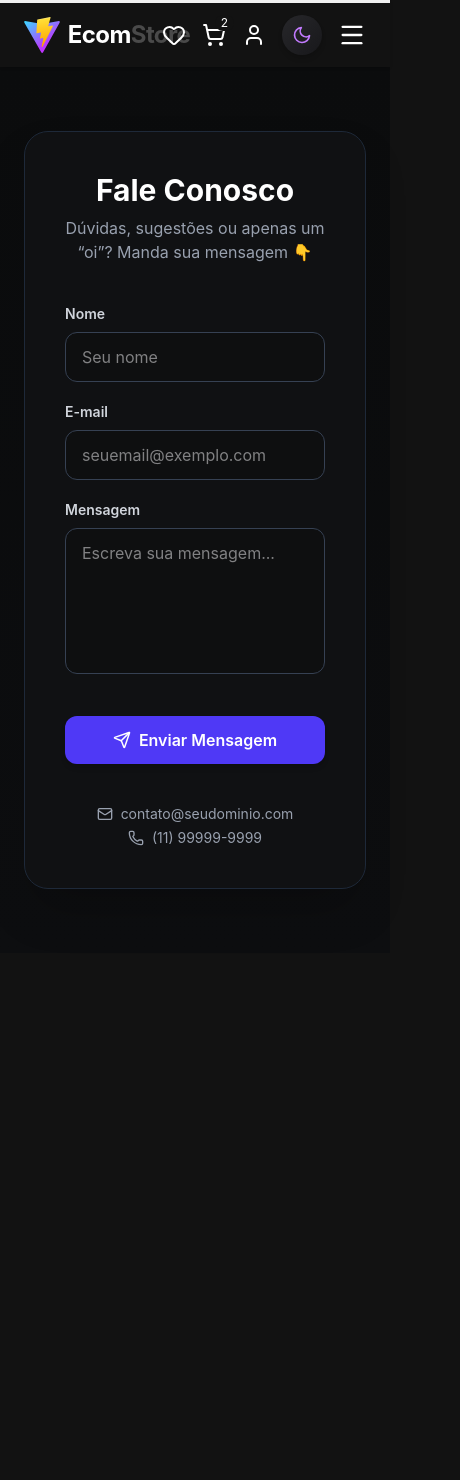
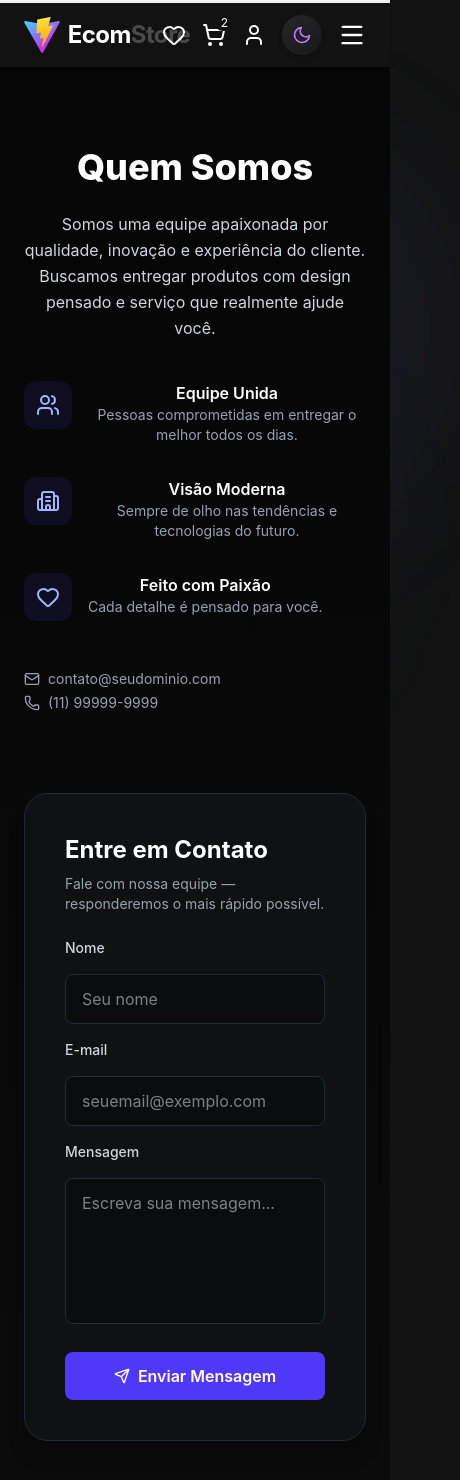
Before and after one commit to allansf29/e-commerce, a React (Vite) app in the folder Front-End/: page /contact in a window 390 px wide. Shown: the top 1480 px of the page, 460 px wide, since content can reach past the window. Before the commit the page ends 953 px from the top, so only its background shows below. Built offline with nearby package versions, Linux system fonts and the light colour scheme.

Commit message:
Melhorando a aba de contato visualmente mais dinâmico e responsivo.

```diff
--- a/Front-End/src/pages/Contact.tsx
+++ b/Front-End/src/pages/Contact.tsx
@@ -1,110 +1,183 @@
-import { Mail, Phone, Send } from "lucide-react";
-import { motion } from "framer-motion";
+import React, { useState } from "react";
+import { Mail, Phone, Users, Building2, Heart, Send } from "lucide-react";
+import { motion, AnimatePresence } from "framer-motion";
 
 export default function Contact() {
+  const [name, setName] = useState("");
+  const [email, setEmail] = useState("");
+  const [message, setMessage] = useState("");
+  const [sending, setSending] = useState(false);
+  const [sent, setSent] = useState(false);
+  const [error, setError] = useState<string | null>(null);
+
+  function validate() {
+    if (!name.trim() || !email.trim() || !message.trim()) {
+      setError("Preencha todos os campos.");
+      return false;
+    }
+    // simples validação de e-mail
+    if (!/^\S+@\S+\.\S+$/.test(email)) {
+      setError("E-mail inválido.");
+      return false;
+    }
+    setError(null);
+    return true;
+  }
+
+  const handleSubmit = (e: React.FormEvent) => {
+    e.preventDefault();
+    if (!validate()) return;
+
+    setSending(true);
+    setError(null);
+
+    setTimeout(() => {
+      setSending(false);
+      setSent(true);
+      setName("");
+      setEmail("");
+      setMessage("");
+      setTimeout(() => setSent(false), 3500);
+    }, 900);
+  };
+
   return (
-    <section className="min-h-screen flex items-center justify-center bg-gradient-to-b from-gray-50 to-gray-100 dark:from-[#0b0c0d] dark:to-[#0d0e10] px-6 py-16">
-      {/* 🔹 Fundo animado sutil */}
-      <motion.div
-        className="absolute inset-0 -z-10 overflow-hidden"
-        initial={{ opacity: 0 }}
-        animate={{ opacity: 0.3 }}
-        transition={{ duration: 1 }}
-      >
+    <section className="min-h-screen bg-gradient-to-b from-gray-50 to-gray-100 dark:from-[#060607] dark:to-[#0b0b0c] px-6 lg:px-16 py-20">
+      <div className="absolute inset-0 -z-10 pointer-events-none">
         <motion.div
-          className="absolute top-32 left-16 w-80 h-80 bg-indigo-500/20 blur-[100px] rounded-full"
+          className="absolute left-10 top-24 w-[420px] h-[420px] rounded-full bg-indigo-500/10 dark:bg-indigo-400/6 blur-3xl"
           animate={{ y: [0, 30, 0] }}
-          transition={{ duration: 12, repeat: Infinity, ease: "easeInOut" }}
+          transition={{ duration: 18, repeat: Infinity, ease: "easeInOut" }}
         />
         <motion.div
-          className="absolute bottom-16 right-20 w-96 h-96 bg-blue-500/15 blur-[100px] rounded-full"
+          className="absolute right-10 bottom-20 w-[420px] h-[420px] rounded-full bg-blue-400/8 dark:bg-blue-400/6 blur-3xl"
           animate={{ y: [0, -30, 0] }}
-          transition={{ duration: 14, repeat: Infinity, ease: "easeInOut" }}
+          transition={{ duration: 20, repeat: Infinity, ease: "easeInOut" }}
         />
-      </motion.div>
+      </div>
 
-      {/* 🔹 Card principal */}
-      <motion.div
-        className="relative z-10 max-w-xl w-full bg-white/90 dark:bg-[#111214]/90 backdrop-blur-lg border border-gray-200 dark:border-gray-800 rounded-3xl shadow-2xl p-10"
-        initial={{ opacity: 0, y: 40 }}
-        animate={{ opacity: 1, y: 0 }}
-        transition={{ duration: 0.8, ease: "easeOut" }}
-      >
-        {/* Cabeçalho */}
-        <div className="text-center mb-10">
-          <h2 className="text-3xl sm:text-4xl font-bold text-gray-900 dark:text-white">
-            Fale Conosco
-          </h2>
-          <p className="text-gray-600 dark:text-gray-400 mt-2">
-            Dúvidas, sugestões ou apenas um “oi”? Manda sua mensagem 👇
+      <div className="max-w-7xl mx-auto flex flex-col lg:flex-row gap-20 items-start">
+        <motion.div
+          className="flex-1 text-center lg:text-left"
+          initial={{ opacity: 0, x: -20 }}
+          animate={{ opacity: 1, x: 0 }}
+          transition={{ duration: 0.6 }}
+        >
+          <h1 className="text-4xl lg:text-5xl font-extrabold text-gray-900 dark:text-white mb-6">
+            Quem Somos
+          </h1>
+
+          <p className="text-gray-600 dark:text-gray-300 max-w-xl leading-relaxed mb-10">
+            Somos uma equipe apaixonada por qualidade, inovação e experiência do cliente.
+            Buscamos entregar produtos com design pensado e serviço que realmente ajude você.
           </p>
-        </div>
 
-        {/* Formulário */}
-        <form className="flex flex-col gap-5">
-          <div>
-            <label className="block text-sm font-semibold text-gray-700 dark:text-gray-300 mb-2">
-              Nome
-            </label>
-            <input
-              type="text"
-              placeholder="Seu nome"
-              className="w-full px-4 py-3 rounded-xl border border-gray-300 dark:border-gray-700
-                         bg-gray-50 dark:bg-[#0e0f10] text-gray-900 dark:text-gray-100
-                         focus:outline-none focus:ring-2 focus:ring-indigo-500 transition-all"
-            />
+          <div className="grid grid-cols-1 sm:grid-cols-2 lg:grid-cols-3 gap-8">
+            <div className="flex items-start gap-4">
+              <div className="p-3 bg-indigo-50 dark:bg-indigo-900/20 rounded-xl">
+                <Users className="text-indigo-600 dark:text-indigo-300" />
+              </div>
+              <div>
+                <h4 className="font-semibold text-gray-900 dark:text-white">Equipe Unida</h4>
+                <p className="text-sm text-gray-600 dark:text-gray-400">Pessoas comprometidas em entregar o melhor todos os dias.</p>
+              </div>
+            </div>
+
+            <div className="flex items-start gap-4">
+              <div className="p-3 bg-indigo-50 dark:bg-indigo-900/20 rounded-xl">
+                <Building2 className="text-indigo-600 dark:text-indigo-300" />
+              </div>
+              <div>
+                <h4 className="font-semibold text-gray-900 dark:text-white">Visão Moderna</h4>
+                <p className="text-sm text-gray-600 dark:text-gray-400">Sempre de olho nas tendências e tecnologias do futuro.</p>
+              </div>
+            </div>
+
+            <div className="flex items-start gap-4">
+              <div className="p-3 bg-indigo-50 dark:bg-indigo-900/20 rounded-xl">
+                <Heart className="text-indigo-600 dark:text-indigo-300" />
+              </div>
+              <div>
+                <h4 className="font-semibold text-gray-900 dark:text-white">Feito com Paixão</h4>
+                <p className="text-sm text-gray-600 dark:text-gray-400">Cada detalhe é pensado para você.</p>
+              </div>
+            </div>
           </div>
 
-          <div>
-            <label className="block text-sm font-semibold text-gray-700 dark:text-gray-300 mb-2">
-              E-mail
-            </label>
+          <div className="mt-12 text-sm text-gray-600 dark:text-gray-400">
+            <p className="mb-1 flex items-center gap-2"><Mail className="w-4 h-4" /> contato@seudominio.com</p>
+            <p className="flex items-center gap-2"><Phone className="w-4 h-4" /> (11) 99999-9999</p>
+          </div>
+        </motion.div>
+
+        {/* RIGHT: Formulário */}
+        <motion.div
+          className="w-full max-w-lg bg-white dark:bg-[#0f1112] border border-gray-200 dark:border-gray-800 rounded-3xl p-10 shadow-xl"
+          initial={{ opacity: 0, x: 20 }}
+          animate={{ opacity: 1, x: 0 }}
+          transition={{ duration: 0.6 }}
+        >
+          <h2 className="text-2xl font-bold text-gray-900 dark:text-white mb-2">Entre em Contato</h2>
+          <p className="text-sm text-gray-600 dark:text-gray-400 mb-6">Fale com nossa equipe — responderemos o mais rápido possível.</p>
+
+          <form onSubmit={handleSubmit} className="flex flex-col gap-4">
+            <label className="text-sm font-medium text-gray-700 dark:text-gray-300">Nome</label>
             <input
-              type="email"
+              aria-label="nome"
+              value={name}
+              onChange={(e) => setName(e.target.value)}
+              className="w-full px-4 py-3 rounded-lg border border-gray-200 dark:border-gray-800 bg-gray-50 dark:bg-[#0b0c0d] text-gray-900 dark:text-gray-100 focus:outline-none focus:ring-2 focus:ring-indigo-500 transition cursor-text"
+              placeholder="Seu nome"
+            />
+
+            <label className="text-sm font-medium text-gray-700 dark:text-gray-300">E-mail</label>
+            <input
+              aria-label="email"
+              value={email}
+              onChange={(e) => setEmail(e.target.value)}
+              className="w-full px-4 py-3 rounded-lg border border-gray-200 dark:border-gray-800 bg-gray-50 dark:bg-[#0b0c0d] text-gray-900 dark:text-gray-100 focus:outline-none focus:ring-2 focus:ring-indigo-500 transition cursor-text"
               placeholder="seuemail@exemplo.com"
-              className="w-full px-4 py-3 rounded-xl border border-gray-300 dark:border-gray-700
-                         bg-gray-50 dark:bg-[#0e0f10] text-gray-900 dark:text-gray-100
-                         focus:outline-none focus:ring-2 focus:ring-indigo-500 transition-all"
             />
-          </div>
 
-          <div>
-            <label className="block text-sm font-semibold text-gray-700 dark:text-gray-300 mb-2">
-              Mensagem
-            </label>
+            <label className="text-sm font-medium text-gray-700 dark:text-gray-300">Mensagem</label>
             <textarea
+              aria-label="mensagem"
+              value={message}
+              onChange={(e) => setMessage(e.target.value)}
+              rows={5}
+              className="w-full px-4 py-3 rounded-lg border border-gray-200 dark:border-gray-800 bg-gray-50 dark:bg-[#0b0c0d] text-gray-900 dark:text-gray-100 focus:outline-none focus:ring-2 focus:ring-indigo-500 transition resize-none cursor-text"
               placeholder="Escreva sua mensagem..."
-              rows={5}
-              className="w-full px-4 py-3 rounded-xl border border-gray-300 dark:border-gray-700
-                         bg-gray-50 dark:bg-[#0e0f10] text-gray-900 dark:text-gray-100
-                         focus:outline-none focus:ring-2 focus:ring-indigo-500 transition-all resize-none"
             />
-          </div>
 
-          {/* Botão */}
-          <motion.button
-            type="submit"
-            whileTap={{ scale: 0.97 }}
-            whileHover={{ scale: 1.02 }}
-            className="mt-4 flex items-center justify-center gap-2 py-3 rounded-xl
-                       bg-indigo-600 hover:bg-indigo-700 text-white font-semibold
-                       shadow-md hover:shadow-xl transition-all"
-          >
-            <Send size={18} />
-            Enviar Mensagem
-          </motion.button>
-        </form>
+            {error && <div className="text-sm text-red-500">{error}</div>}
 
-        {/* Contato */}
-        <div className="mt-10 text-center text-sm text-gray-600 dark:text-gray-400">
-          <p className="flex items-center justify-center gap-2 mb-1">
-            <Mail size={16} /> contato@seudominio.com
-          </p>
-          <p className="flex items-center justify-center gap-2">
-            <Phone size={16} /> (11) 99999-9999
-          </p>
-        </div>
-      </motion.div>
+            <div className="mt-3 flex items-center gap-3">
+              <button
+                type="submit"
+                disabled={sending}
+                className="flex-1 inline-flex items-center justify-center gap-2 py-3 rounded-lg bg-indigo-600 hover:bg-indigo-700 text-white font-semibold transition disabled:opacity-60 cursor-pointer"
+              >
+                <Send className="w-4 h-4" />
+                {sending ? "Enviando..." : "Enviar Mensagem"}
+              </button>
+            </div>
+          </form>
+
+          <AnimatePresence>
+            {sent && (
+              <motion.div
+                initial={{ opacity: 0, y: 8 }}
+                animate={{ opacity: 1, y: 0 }}
+                exit={{ opacity: 0, y: 8 }}
+                transition={{ duration: 0.3 }}
+                className="mt-6 px-4 py-3 bg-green-50 dark:bg-green-900/20 border border-green-200 dark:border-green-800 rounded-md text-sm text-green-700 dark:text-green-200"
+              >
+                Mensagem enviada com sucesso — vamos responder em breve.
+              </motion.div>
+            )}
+          </AnimatePresence>
+        </motion.div>
+      </div>
     </section>
   );
 }
```
